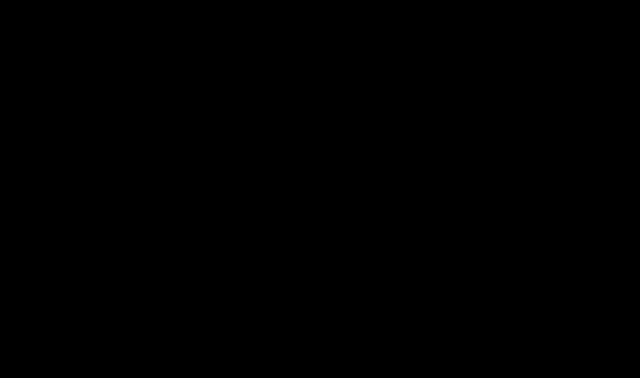
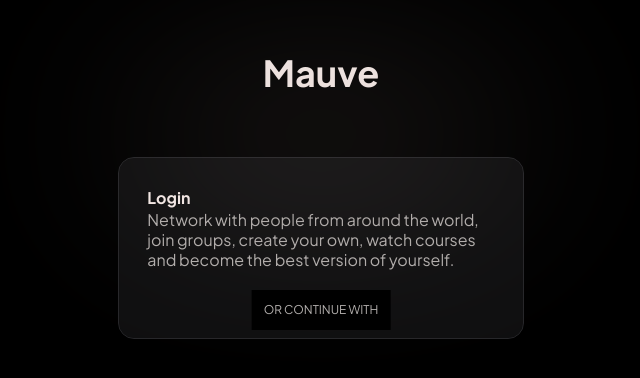
Before and after one commit to dhanyamd/Mauvee, a Next.js app: page /sign-in in a window 1280 px wide. Before the commit this address had no page. Shown: the part 204-582 px from the top of the page, without its empty margins (319-959 px from the left). Built offline with nearby package versions, Linux system fonts and the light colour scheme; no server answers.

Commit message:
furnish authuentication

```diff
--- a/src/app/(auth)/layout.tsx
+++ b/src/app/(auth)/layout.tsx
@@ -1,13 +1,29 @@
 import React from 'react'
+import { onAuthenticatedUser } from '../actions/auth'
+import { redirect } from 'next/navigation'
+import BackdropGradient from '../globals/backdrop-gradient'
+import GlassCard from '../globals/glass-card'
 
 type Props = {
     children : React.ReactNode
 }
 
-const AuthLayout = ({children} : Props) => {
+const AuthLayout = async({children} : Props) => {
+   const user = await onAuthenticatedUser();
+   //if(user.status !== 200) redirect('/sign-in')
   return (
-    <div>
-
+    <div className="container h-screen flex justify-center items-center">
+      <div className="flex flex-col w-full items-center py-24">
+        <h2 className="text-4xl font-bold text-themeTextWhite">Mauve</h2>
+        <BackdropGradient
+          className="w-4/12 h-2/6 opacity-40"
+          container="flex flex-col items-center"
+        >
+          <GlassCard className="xs:w-full md:w-7/12 lg:w-5/12 xl:w-4/12 p-7 mt-16">
+            {children}
+          </GlassCard>
+        </BackdropGradient>
+      </div>
     </div>
   )
 }
--- /dev/null
+++ b/src/app/(auth)/sign-in/page.tsx
@@ -0,0 +1,26 @@
+// import { GoogleAuthButton } from "@/components/global/google-oauth-button"
+//import SignInForm from "@/components/forms/sign-in"
+//import { GoogleAuthButton } from "@/components/global/google-oauth-button"
+//import { Separator } from "@/components/ui/separator"
+
+const SignInPage = () => {
+  return (
+    <>
+      <h5 className="font-bold text-base text-themeTextWhite">Login</h5>
+      <p className="text-themeTextGray leading-tight">
+        Network with people from around the world, join groups, create your own,
+        watch courses and become the best version of yourself.
+      </p>
+
+      <div className="my-10 w-full relative">
+        <div className="bg-black p-3 absolute text-themeTextGray text-xs top-1/2 left-1/2 transform -translate-x-1/2 -translate-y-1/2">
+          OR CONTINUE WITH
+        </div>
+       {/* <Separator orientation="horizontal" className="bg-themeGray" />*/}
+      </div>
+     {/* <GoogleAuthButton method="signin" />*/}
+    </>
+  )
+}
+
+export default SignInPage
--- a/src/app/actions/auth.ts
+++ b/src/app/actions/auth.ts
@@ -1 +1,33 @@
 "use server"
+
+import { client } from "@/lib/prisma";
+import {currentUser } from "@clerk/nextjs/server"
+
+export const onAuthenticatedUser = async () => {
+    try {
+       const clerk = await currentUser();
+       if(!clerk) return {status : 404}
+
+       const user = await client.user.findUnique({
+        where : {
+            clerkId : clerk.id
+        },
+        select : {
+            id : true,
+            firstname : true,
+            lastname : true
+        }
+       })
+       if(user){
+        return {
+            status : 200,
+            id : user.id,
+            image : clerk.imageUrl,
+            username : `${user.firstname} ${user.lastname}`
+        }
+       }
+       return {status : 404}
+    } catch (error) {
+        return {status : 404}
+    }
+}
--- /dev/null
+++ b/src/app/globals/backdrop-gradient/index.tsx
@@ -0,0 +1,20 @@
+import { cn } from "@/lib/utils"
+
+type Props = {
+  children: React.ReactNode
+  className?: string
+  container?: string
+}
+
+const BackdropGradient = ({ children, className, container }: Props) => {
+  return (
+    <div className={cn("relative w-full flex flex-col", container)}>
+      <div
+        className={cn("absolute rounded-[50%] radial--blur mx-10", className)}
+      />
+      {children}
+    </div>
+  )
+}
+
+export default BackdropGradient
--- /dev/null
+++ b/src/app/globals/glass-card/index.tsx
@@ -0,0 +1,23 @@
+import { cn } from '@/lib/utils'
+import { Card } from '@/components/ui/card'
+import React from 'react'
+
+type Props = {
+    children : React.ReactNode
+    className? : string
+}
+
+const GlassCard = ({children, className} : Props) => {
+  return (
+    <Card
+    className={cn(
+      className,
+      "rounded-2xl bg-themeGray border-themeGray bg-clip-padding backdrop--blur__safari backdrop-filter backdrop-blur-4xl bg-opacity-40",
+    )}
+  >
+    {children}
+  </Card>
+  )
+}
+
+export default GlassCard
--- a/src/constants/sliders.tsx
+++ b/src/constants/sliders.tsx
@@ -1,4 +1,4 @@
-import { Music, RefreshCcw } from "lucide-react"
+/*import { Music, RefreshCcw } from "lucide-react"
 
 import { JSX } from "react"
 
@@ -58,4 +58,4 @@ export const GROUP_LIST: GroupListProps[] = [
     icon: <Tech />,
     path: "tech",
   },
-]
+]*/
--- /dev/null
+++ b/src/lib/prisma.ts
@@ -0,0 +1,9 @@
+import { PrismaClient } from "@prisma/client"
+
+declare global {
+  var prisma: PrismaClient | undefined
+}
+
+export const client = globalThis.prisma || new PrismaClient()
+
+if (process.env.NODE_ENV !== "production") globalThis.prisma = client
```
Also changed, not shown: src/app/(auth)/sign-up/page.tsx (added).
